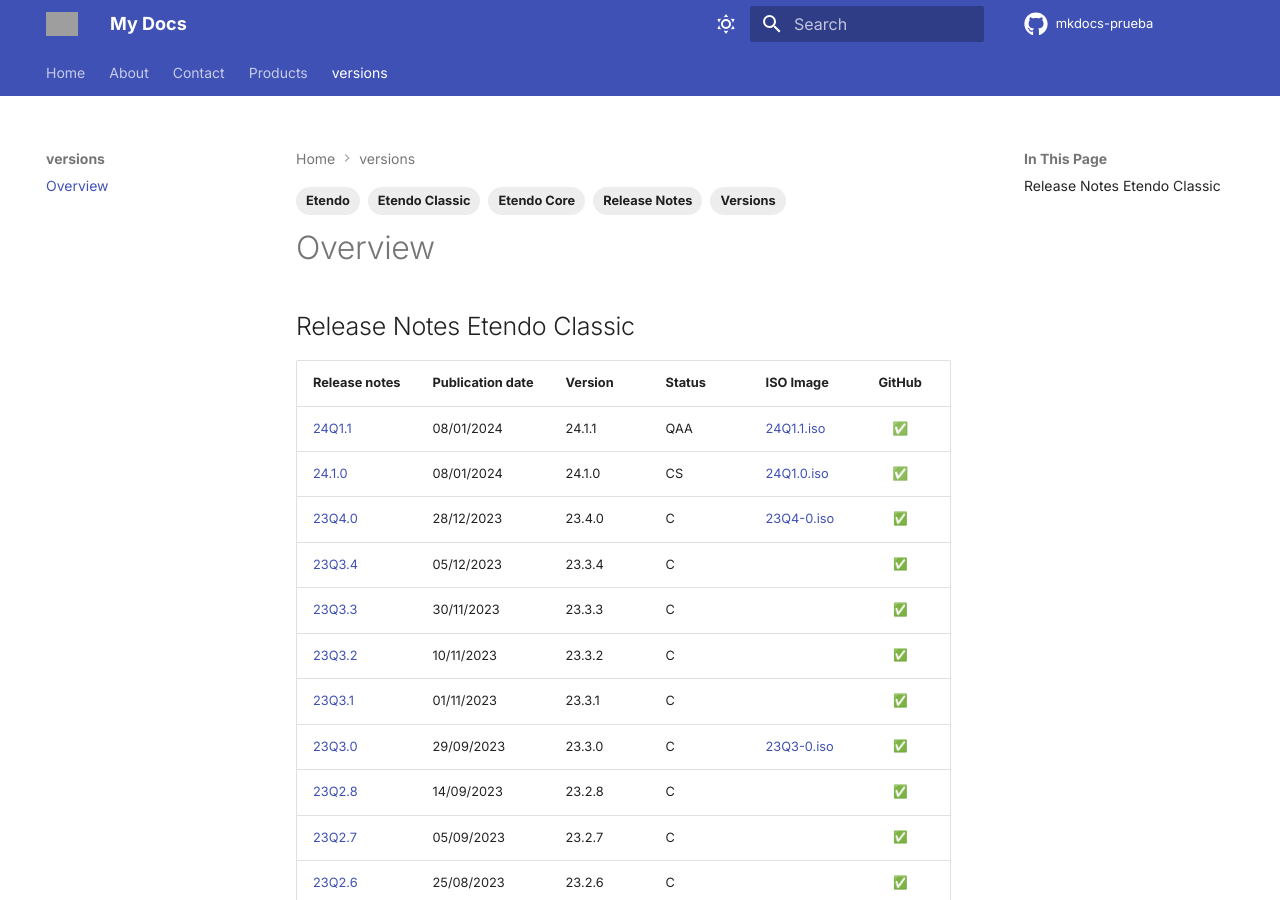
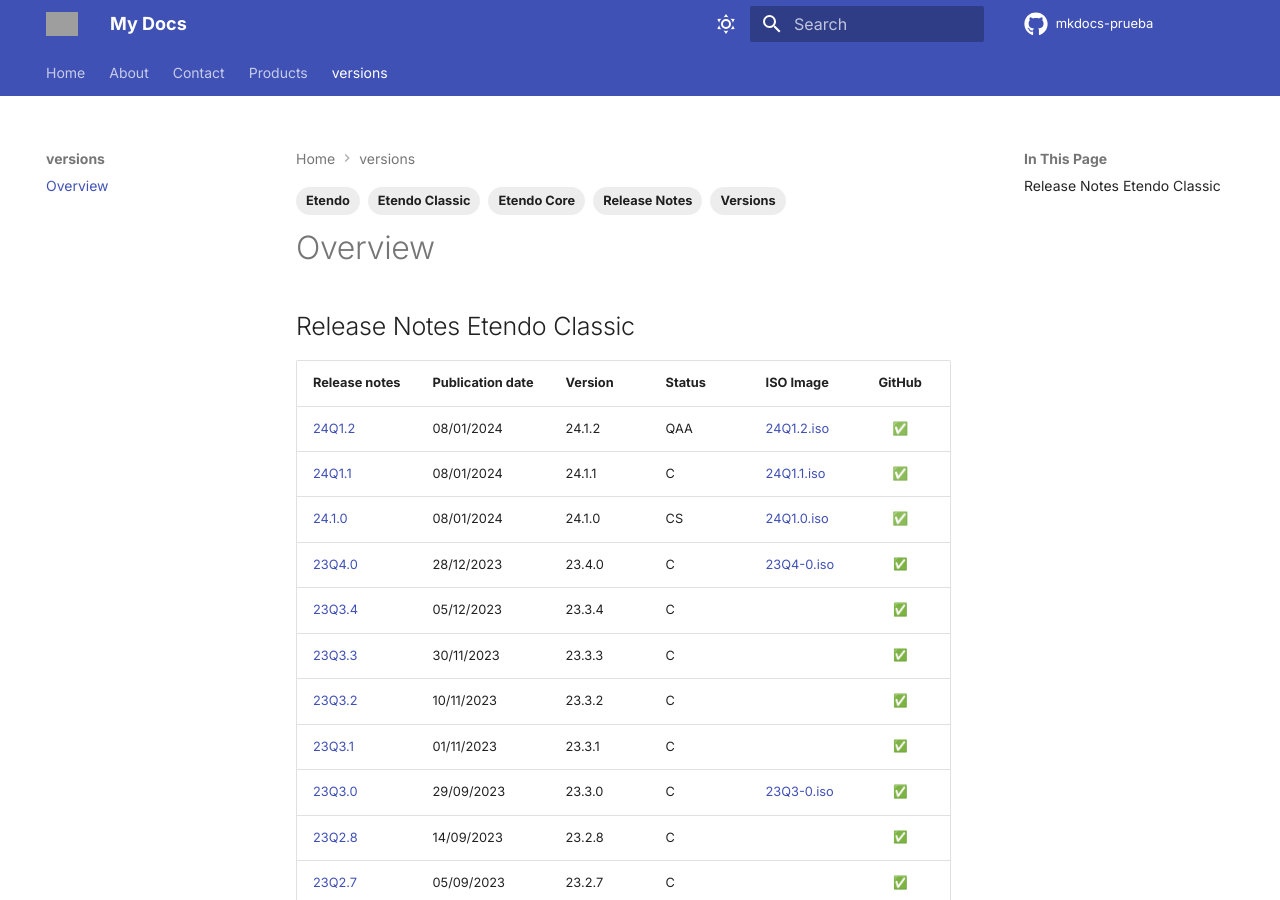
Before and after one commit to facumoyanosmf/mkdocs-prueba, an MkDocs documentation site: the page built from docs/versions/overview.md, in a window 1280 px wide and 900 px high. Built offline with MkDocs 1.6.1 and Material for MkDocs 9.7.7, drawn with Linux system fonts in a browser that asks for light colours; emoji names are drawn with the system emoji font; comment, search, counter and statistics services are not loaded; the version menu is left out; grey boxes are pictures that could not be loaded.

Commit message:
Publish new plugin version: 24.1.2 📄

```diff
--- a/docs/versions/overview.md
+++ b/docs/versions/overview.md
@@ -12,7 +12,8 @@
 
 | Release notes | Publication date | Version | Status | ISO Image | GitHub |
 | ---           | ---              | ---     | ---    | ---       | :---:  |
-| [24Q1.1](https://github.com/facumoyanosmf/mkdocs-prueba/releases/tag/pubished){target="_blank"} | 08/01/2024 | 24.1.1 | QAA | [24Q1.1.iso](https://etendo-appliances.s3.eu-west-1.amazonaws.com/etendo/iso/etendo-24.1.1.iso){target="_blank"} | ✅ |
+| [24Q1.2](https://github.com/facumoyanosmf/mkdocs-prueba/releases/tag/pubished){target="_blank"} | 08/01/2024 | 24.1.2 | QAA | [24Q1.2.iso](https://etendo-appliances.s3.eu-west-1.amazonaws.com/etendo/iso/etendo-24.1.2.iso){target="_blank"} | ✅ |
+| [24Q1.1](https://github.com/facumoyanosmf/mkdocs-prueba/releases/tag/pubished){target="_blank"} | 08/01/2024 | 24.1.1 | C | [24Q1.1.iso](https://etendo-appliances.s3.eu-west-1.amazonaws.com/etendo/iso/etendo-24.1.1.iso){target="_blank"} | ✅ |
 | [24.1.0](https://github.com/facumoyanosmf/mkdocs-prueba/releases/tag/pubished){target="_blank"} | 08/01/2024 | 24.1.0 | CS | [24Q1.0.iso](https://etendo-appliances.s3.eu-west-1.amazonaws.com/etendo/iso/etendo-24.1.0.iso){target="_blank"} | ✅ |
 | [23Q4.0](../23Q4-0) | 28/12/2023 | 23.4.0 | C	| [23Q4-0.iso](https://etendo-appliances.s3.eu-west-1.amazonaws.com/etendo/iso/etendo-23Q4.0.iso) | :white_check_mark:|
 | [23Q3.4](../23Q3-4) | 05/12/2023 | 23.3.4 | C | | :white_check_mark:|
```
